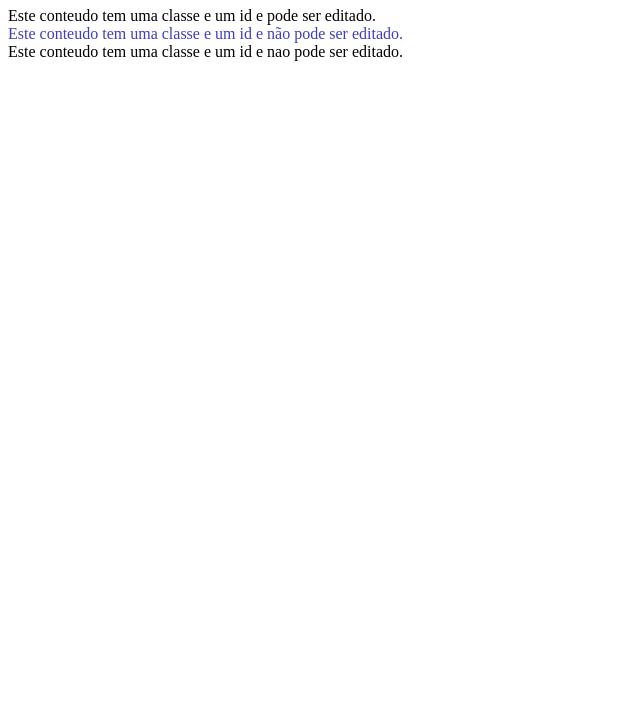
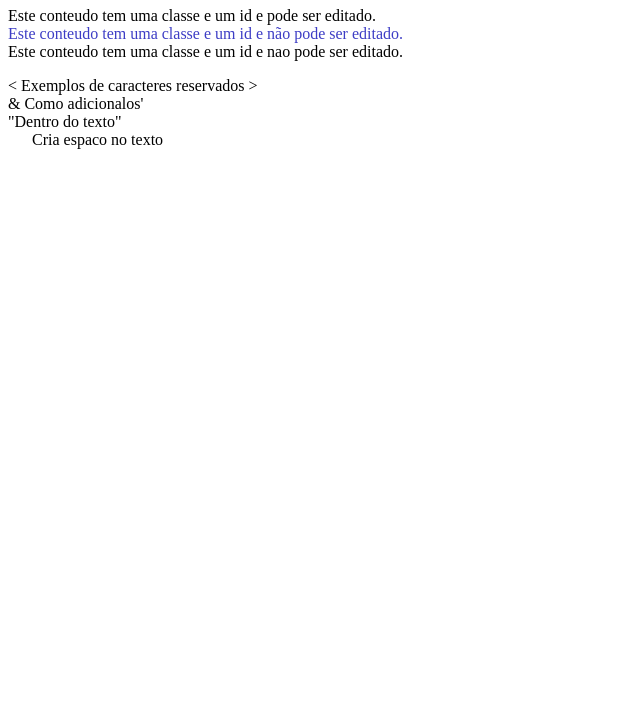
Before and after one commit to DenilsonNovais/Estudos_RocketSeat, a plain HTML site: page Started/index.html in a window 1280 px wide. Shown: the part 73-800 px from the top of the page, without its empty margins (0-640 px from the left). Drawn offline with Linux system fonts and the light colour scheme.

Commit message:
Adicionando caracteres reservados ao texto

```diff
--- a/Started/index.html
+++ b/Started/index.html
@@ -61,7 +61,22 @@
      - Fluxo
      - Hierarquia
      - posicionamento do Elemento
+
+    * Conteúdo do texto
+      - Caracteres reservados
   -->
+
+  <p>
+    &lt; Exemplos de caracteres reservados &gt;
+    <br>
+   &amp;  Como adicionalos&apos;
+    <br>
+    &quot;Dentro do texto&quot;
+    <br>
+    &nbsp;&nbsp;&nbsp;&nbsp;&nbsp;&nbsp;Cria espaco no texto
+
+  </p>
+
 
 
 
```
